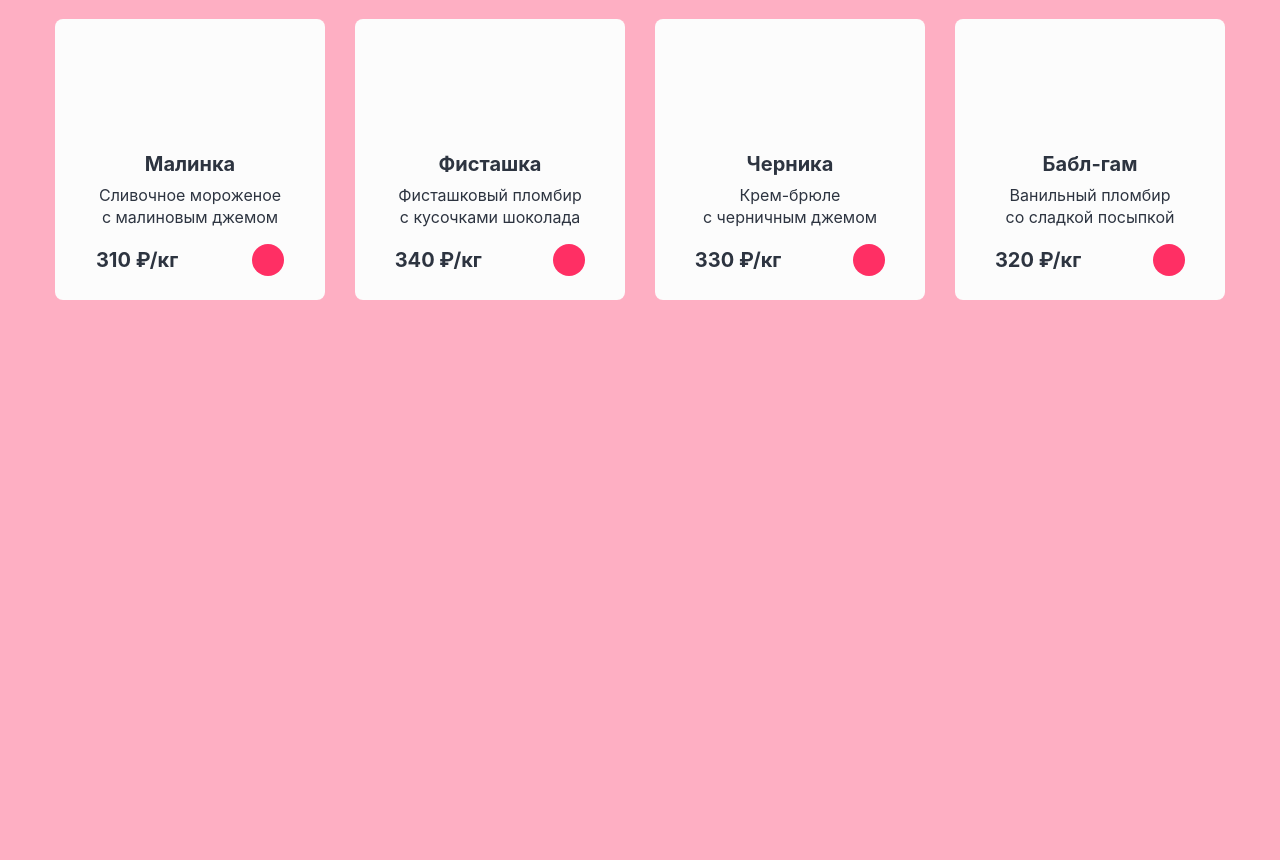
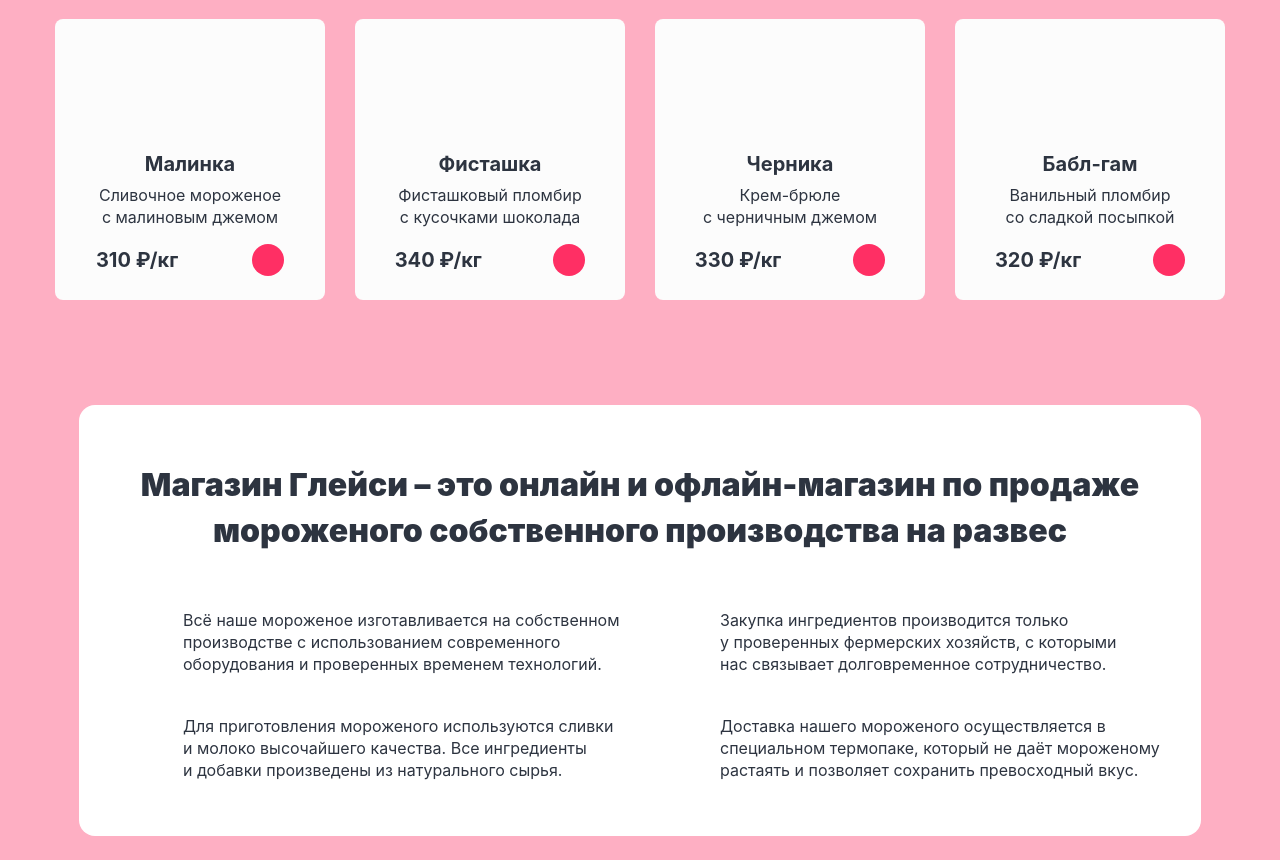
Before and after one commit to vmikhas/-glacey, a website built with Vite: page index.html in a window 1280 px wide. Shown: the part 1414-2274 px from the top of the page. Before the commit the page ends 1714 px from the top, so only its background shows below. Built offline with nearby package versions, Linux system fonts and the light colour scheme; files whose address does not match are found by name.

Commit message:
делает блок about

```diff
--- a/index.html
+++ b/index.html
@@ -263,7 +263,7 @@
             <p class="popular__description">Сливочное мороженое<br> с малиновым джемом</p>
             <div class="popular__price">
               <p class="popular__text">310 ₽/кг</p>
-              <button class="popular__button">
+              <button class="popular__button popular__button--raspberry">
                 <span class="visually-hidden">Положить в корзину</span>
               </button>
             </div>
@@ -273,7 +273,7 @@
             <p class="popular__description">Фисташковый пломбир<br> с кусочками шоколада</p>
             <div class="popular__price">
               <p class="popular__text">340 ₽/кг</p>
-              <button class="popular__button">
+              <button class="popular__button popular__button--pistachio">
                 <span class="visually-hidden">Положить в корзину</span>
               </button>
             </div>
@@ -283,7 +283,7 @@
             <p class="popular__description">Крем-брюле<br> с черничным джемом</p>
             <div class="popular__price">
               <p class="popular__text">330 ₽/кг</p>
-              <button class="popular__button">
+              <button class="popular__button popular__button--blueberry">
                 <span class="visually-hidden">Положить в корзину</span>
               </button>
             </div>
@@ -293,10 +293,28 @@
             <p class="popular__description">Ванильный пломбир<br> со сладкой посыпкой</p>
             <div class="popular__price">
               <p class="popular__text">320 ₽/кг</p>
-              <button class="popular__button">
+              <button class="popular__button popular__button--bubble">
                 <span class="visually-hidden">Положить в корзину</span>
               </button>
             </div>
+          </li>
+        </ul>
+      </section>
+
+      <section class="about">
+        <h2 class="about__title">Магазин Глейси – это онлайн и офлайн-магазин по продаже мороженого собственного производства на развес</h2>
+        <ul class="about__list">
+          <li class="about__item about__item--icecream">
+            <p class="about__text">Всё наше мороженое изготавливается на собственном<br> производстве с использованием современного<br> оборудования и проверенных временем технологий.</p>
+          </li>
+          <li class="about__item about__item--cow">
+            <p class="about__text">Закупка ингредиентов производится только<br> у проверенных фермерских хозяйств, с которыми<br> нас связывает долговременное сотрудничество.</p>
+          </li>
+          <li class="about__item about__item--leaf">
+            <p class="about__text">Для приготовления мороженого используются сливки<br> и молоко высочайшего качества. Все ингредиенты<br> и добавки произведены из натурального сырья.</p>
+          </li>
+          <li class="about__item about__item--thermometer">
+            <p class="about__text">Доставка нашего мороженого осуществляется в<br> специальном термопаке, который не даёт мороженому<br> растаять и позволяет сохранить превосходный вкус.</p>
           </li>
         </ul>
       </section>
--- /dev/null
+++ b/src/scss/components/about.scss
@@ -0,0 +1,94 @@
+.about {
+    margin-top: 105px;
+    margin-left: 24px;
+    margin-right: 24px;
+    padding-top: 57px;
+    background-color: $white;
+    border-radius: 16px;
+    position: relative;
+}
+
+.about__title {
+    text-align: center;
+    font-size: 32px;
+    font-weight: 900;
+    line-height: 46px;
+}
+
+.about__list {
+    display: flex;
+    justify-content: flex-start;
+    flex-wrap: wrap;
+    gap: 40px 31px;
+    list-style: none;
+    margin: 0 auto;
+    padding-top: 55px;
+    padding-bottom: 55px;
+}
+
+.about__list::before {
+    content: "";
+    background-image: url(./images/wafer.png);
+    background-size: cover;
+    background-repeat: no-repeat;
+    width: 1170px;
+    height: 480px;
+    position: absolute;
+    top: -25px;
+    left: -24px;
+    z-index: -1;
+}
+
+.about__item {
+    width: 442px;
+    margin-left: 64px;
+    position: relative;
+}
+
+.about__item--icecream::before {
+    content: "";
+    background-image: url(./images/icecream.svg);
+    background-size: cover;
+    background-repeat: no-repeat;
+    width: 48px;
+    height: 48px;
+    position: absolute;
+    top: -1px;
+    left: -64px;
+}
+
+.about__item--cow::before {
+    content: "";
+    background-image: url(./images/cow.svg);
+    background-size: cover;
+    background-repeat: no-repeat;
+    width: 48px;
+    height: 48px;
+    position: absolute;
+    top: -1px;
+    left: -64px;
+}
+
+.about__item--leaf::before {
+    content: "";
+    background-image: url(./images/leaf.svg);
+    background-size: cover;
+    background-repeat: no-repeat;
+    width: 48px;
+    height: 48px;
+    position: absolute;
+    top: -1px;
+    left: -64px;
+}
+
+.about__item--thermometer::before {
+    content: "";
+    background-image: url(./images/thermometer.svg);
+    background-size: cover;
+    background-repeat: no-repeat;
+    width: 48px;
+    height: 48px;
+    position: absolute;
+    top: -1px;
+    left: -64px;
+}
--- a/src/scss/components/popular.scss
+++ b/src/scss/components/popular.scss
@@ -89,6 +89,7 @@
     align-items: center;
     margin-top: 16px;
     margin-bottom: 24px;
+    position: relative;
 }
 
 .popular__text {
@@ -107,3 +108,51 @@
     cursor: pointer;
     margin-right: 4px;
 }
+
+.popular__button--raspberry::before {
+    content: "";
+    background-image: url(./images/cart-white.svg);
+    background-size: cover;
+    background-repeat: no-repeat;
+    width: 16px;
+    height: 16px;
+    position: absolute;
+    top: 8px;
+    left: 205px;
+}
+
+.popular__button--pistachio::before {
+    content: "";
+    background-image: url(./images/cart-white.svg);
+    background-size: cover;
+    background-repeat: no-repeat;
+    width: 16px;
+    height: 16px;
+    position: absolute;
+    top: 8px;
+    left: 205px;
+}
+
+.popular__button--blueberry::before {
+    content: "";
+    background-image: url(./images/cart-white.svg);
+    background-size: cover;
+    background-repeat: no-repeat;
+    width: 16px;
+    height: 16px;
+    position: absolute;
+    top: 8px;
+    left: 205px;
+}
+
+.popular__button--bubble::before {
+    content: "";
+    background-image: url(./images/cart-white.svg);
+    background-size: cover;
+    background-repeat: no-repeat;
+    width: 16px;
+    height: 16px;
+    position: absolute;
+    top: 8px;
+    left: 205px;
+}
--- a/src/scss/configs/variables.scss
+++ b/src/scss/configs/variables.scss
@@ -15,3 +15,4 @@ $light-yellow: #FCDC92;
 $error: #EA5454;
 $warning: #FD912E;
 $success: #00E484;
+$white: #FFFFFF;
--- a/src/scss/style.scss
+++ b/src/scss/style.scss
@@ -10,4 +10,5 @@
 @import "./components/promo.scss";
 @import "./components/present.scss";
 @import "./components/popular.scss";
+@import "./components/about.scss";
 @import "./components/footer.scss";
```
Also changed, not shown: public/images/cart-white.svg (added), public/images/cow.svg (added), public/images/icecream.svg (added), public/images/leaf.svg (added), public/images/thermometer.svg (added), public/images/wafer.png (added).
